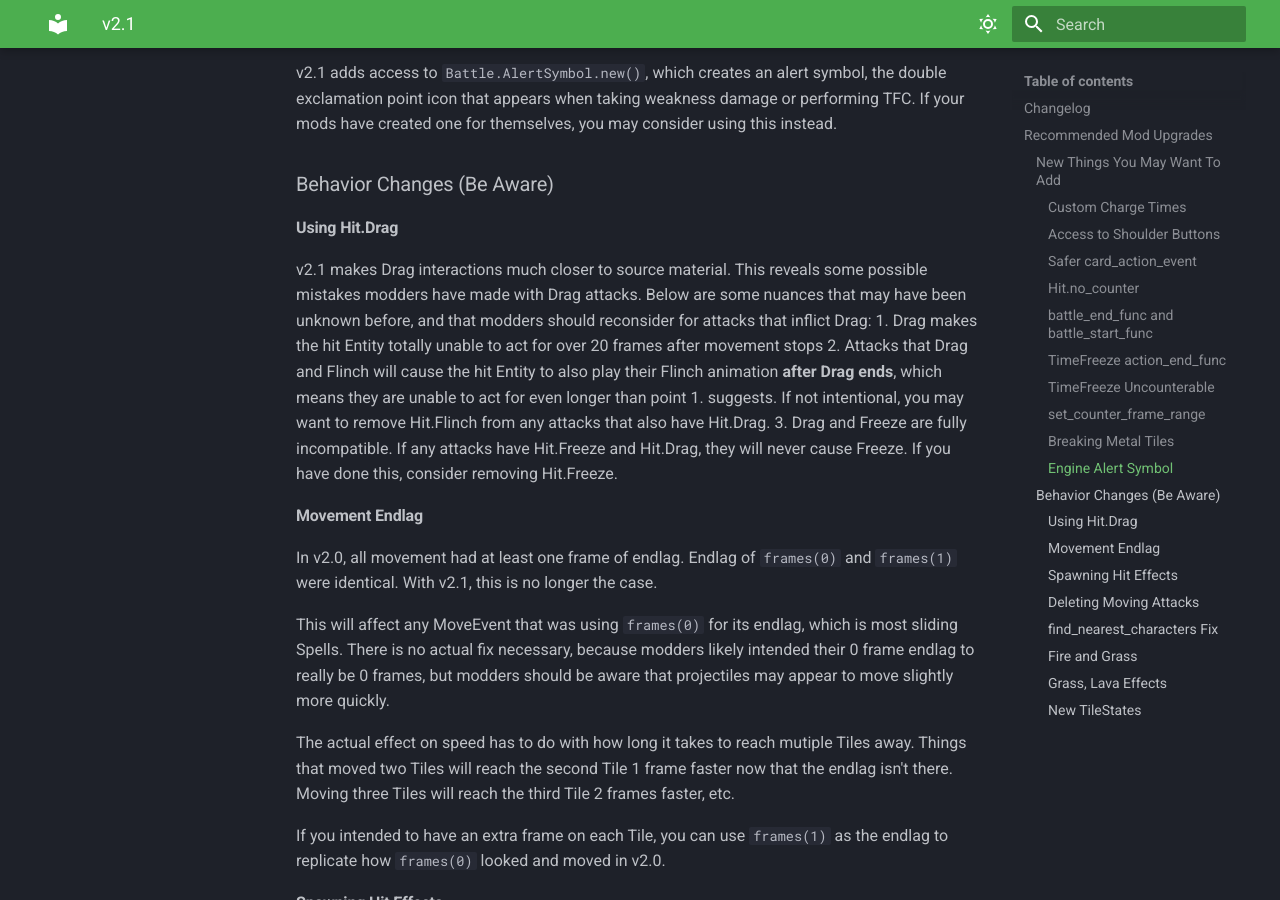
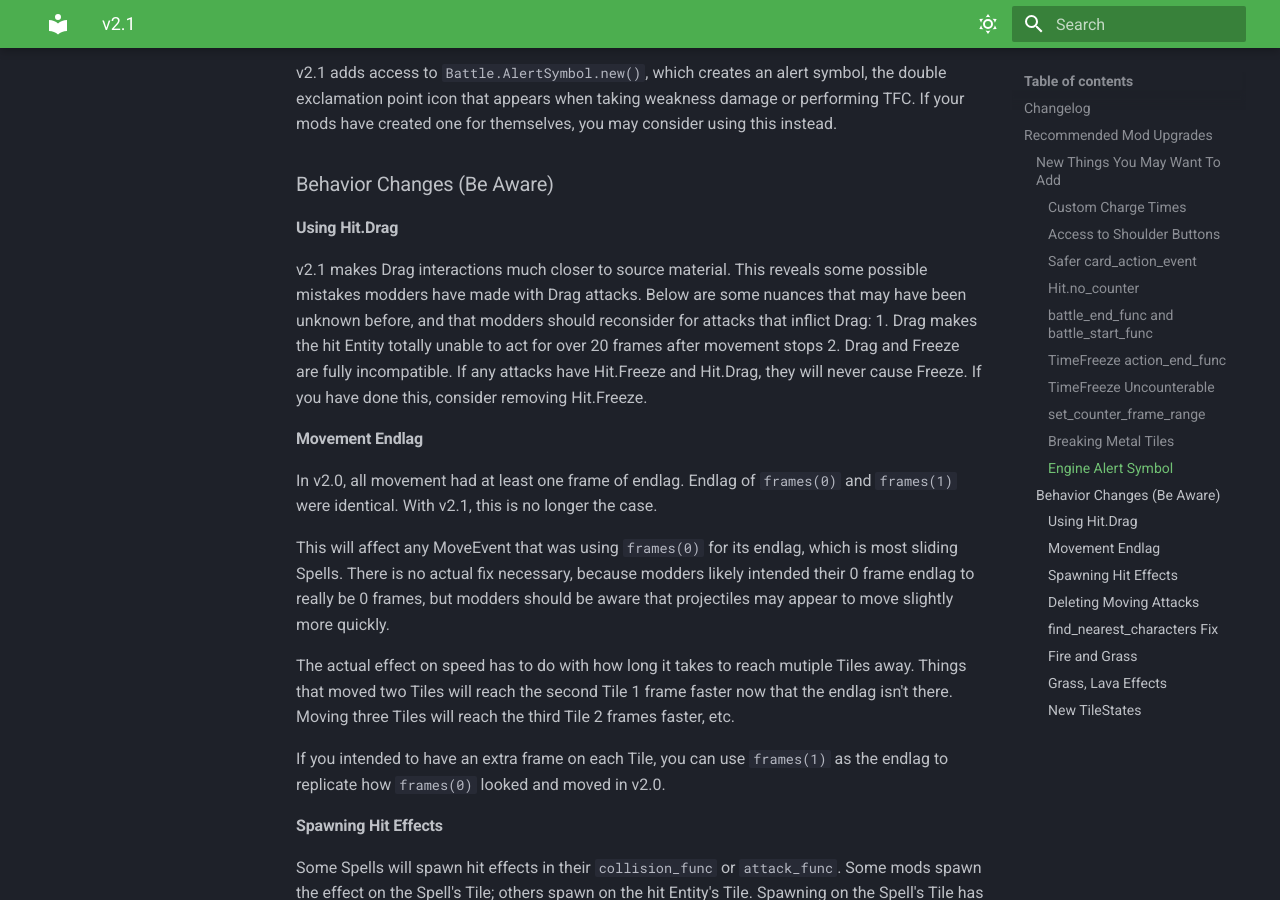
Before and after one commit to Alrysc/onb_docs, an MkDocs documentation site: the page built from docs/updates/v2.1.md, in a window 1280 px wide and 900 px high, scrolled down 5631 px. Built offline with MkDocs 1.6.1 and Material for MkDocs 9.7.7, drawn with Linux system fonts in a browser that asks for light colours.

Commit message:
Remove suggestion to take Flinch off Drag attacks

```diff
--- a/docs/updates/v2.1.md
+++ b/docs/updates/v2.1.md
@@ -214,10 +214,7 @@ possible mistakes modders have made with Drag attacks. Below are some nuances th
 may have been unknown before, and that modders should reconsider for attacks that
 inflict Drag:
 1. Drag makes the hit Entity totally unable to act for over 20 frames after movement stops
-2. Attacks that Drag and Flinch will cause the hit Entity to also play their Flinch animation **after Drag ends**,
-   which means they are unable to act for even longer than point 1. suggests. If not intentional,
-   you may want to remove Hit.Flinch from any attacks that also have Hit.Drag.
-3. Drag and Freeze are fully incompatible. If any attacks have Hit.Freeze and Hit.Drag, they
+2. Drag and Freeze are fully incompatible. If any attacks have Hit.Freeze and Hit.Drag, they
    will never cause Freeze. If you have done this, consider removing Hit.Freeze.
 
 #### Movement Endlag
```
